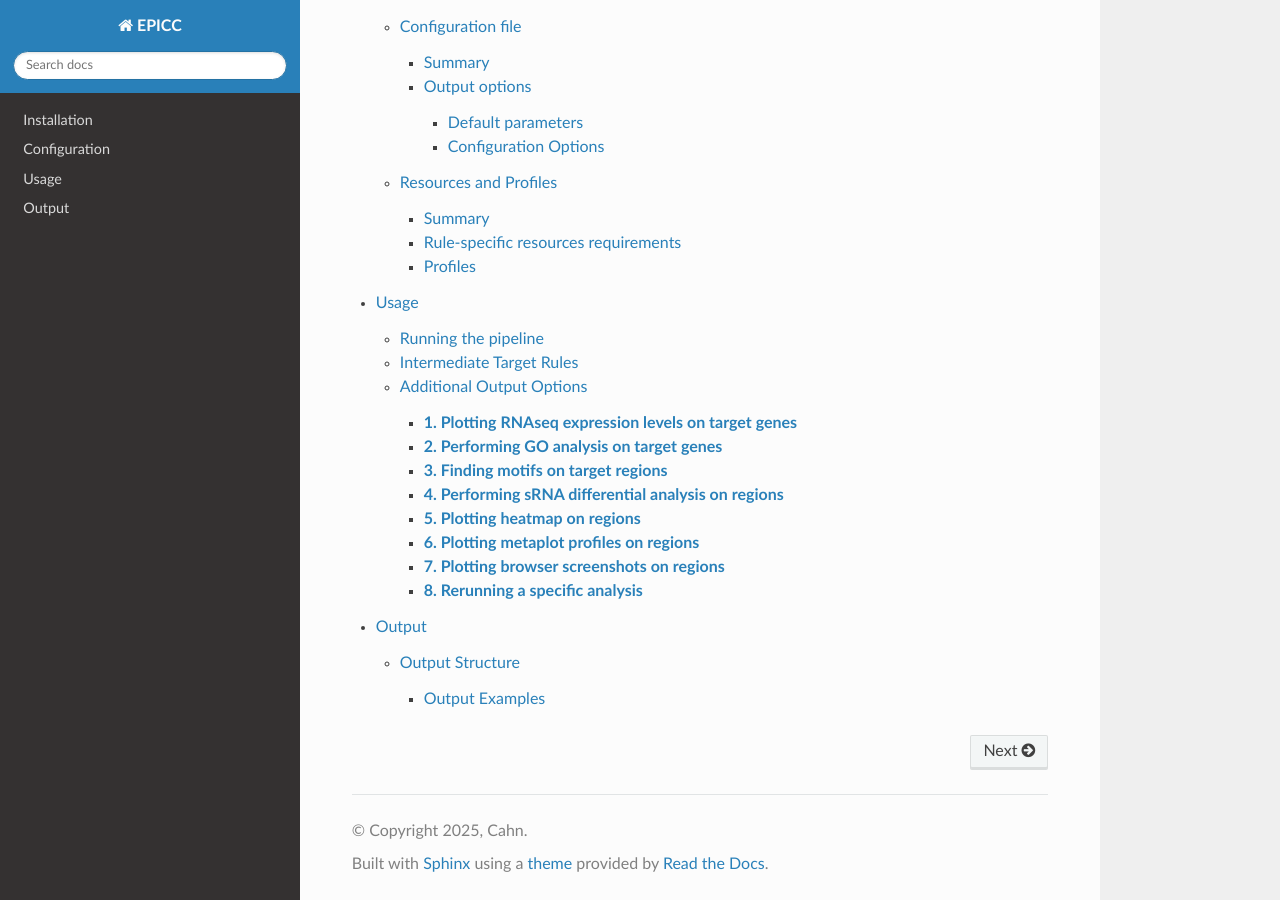
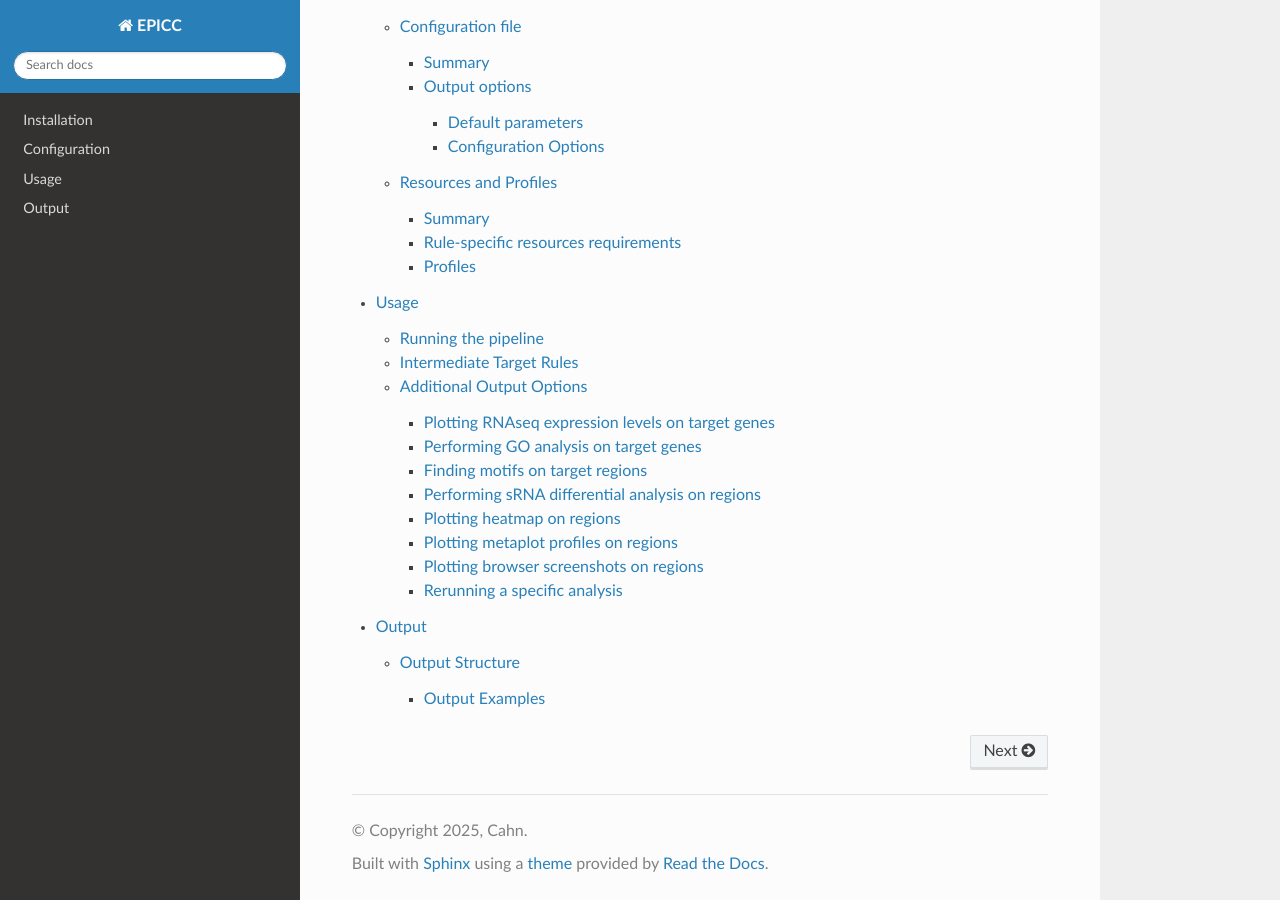
Before and after one commit to joncahn/epicc-documentation, a Sphinx documentation site: the page built from docs/source/index.rst, in a window 1280 px wide and 900 px high, scrolled down 1505 px. Built offline with Sphinx 7.4.7 and the Read the Docs theme 3.1.0, drawn with Linux system fonts in a browser that asks for light colours.

Commit message:
Update usage.rst

```diff
--- a/docs/source/usage.rst
+++ b/docs/source/usage.rst
@@ -1,8 +1,9 @@
+=====
 Usage
 =====
 
 Running the pipeline
---------------------
+====================
 
 1. To run the pipeline locally:
 
@@ -33,7 +34,7 @@ If you do not want all the snakemake output (very talkative), instead of using `
 *For full understanding of snakemake capabilities and options: https://snakemake.readthedocs.io/en/stable/*
 
 Intermediate Target Rules
---------------------------
+=========================
 
 Snakemake allows intermediate files or rules to be targeted instead of the whole pipeline. If a specific output file is specificied after the snakemake run command, only the steps leading to this file will be performed, not the rest of the pipeline.
 
@@ -50,12 +51,12 @@ In addition to the additional output plots below, two rules can be specified as
 	Usage: ``snakemake --cores 1 coverage_chip``
 
 Additional Output Options
---------------------------
+=========================
 
 Below is a list of *cool* outputs that can be generated once whole pipeline ran once. You'll find a basic structure for how to tell snakemake to generate them, feel free to replace the --cores 1 with the HPC profile you would rather use.
 
-**1. Plotting RNAseq expression levels on target genes**
-++++++++++++++++++++++++++++++++++++++++++++++++++++++++
+Plotting RNAseq expression levels on target genes
++++++++++++++++++++++++++++++++++++++++++++++++++
 
 Given a list of genes (and optional labels), it will plot the expression levels in all the different samples in the samplefile and analysis name defined. Genes uniquely differentially regulated in one sample versus one or more samples are color coded. It is based on a Rdata file created during the Differential Expression analysis.
 
@@ -75,8 +76,8 @@ An example where <analysis_name>="test_smk" and <ref_genome>="TAIR10", while set
 
 Output is a single pdf file named ``results/RNA/plots/plot_expression__<analysis_name>__<ref_genome>__<rnaseq_target_file_label>.pdf`` where each gene of the list is on an individual page.
 
-**2. Performing GO analysis on target genes**
-+++++++++++++++++++++++++++++++++++++++++++++
+Performing GO analysis on target genes
+++++++++++++++++++++++++++++++++++++++
 
 Given a file containing a list of genes to do GO analysis on, and optionally a background file (default to all genes in the reference genome), it will perform Gene Ontology analysis.
 
@@ -98,8 +99,8 @@ An example where <analysis_name>="test_smk" and <ref_genome>="ColCEN", while set
 
 Output are two pdf files, one for the biological process terms ``results/RNA/plots/topGO_<rnaseq_target_file_label>_BP_treemap.pdf`` and one for the molecular function terms ``results/RNA/plots/topGO_<rnaseq_target_file_label>_MF_treemap.pdf``. Corresponding tables listing the terms enriched for each gene of the ``rnaseq_target_file`` are also generated at ``results/RNA/GO/topGO_<rnaseq_target_file_label>_<BP|MF>_<GOs|GIDs>.txt`` for a focus on the GO terms or the GIDs, respectively.
 
-**3. Finding motifs on target regions**
-+++++++++++++++++++++++++++++++++++++++
+Finding motifs on target regions
+++++++++++++++++++++++++++++++++
 
 Given a bed file containing different regions, it will perform a motifs analysis with meme.
 
@@ -125,8 +126,8 @@ When setting ``motif_ref_genome``, it is safer to use a reference genome that ha
 
 For the target file chosen ``motif_target_file``, if the regions are over 500bp, only the middle 400bp will be used.
 
-**4. Performing sRNA differential analysis on regions**
-+++++++++++++++++++++++++++++++++++++++++++++++++++++++
+Performing sRNA differential analysis on regions
+++++++++++++++++++++++++++++++++++++++++++++++++
 
 Given a bed or gff file, it will perform the small RNA analysis with shortstack followed by differential analysis with edgeR, using all the samples from the sample file but limiting the mapping and counts to the loci in the target file. Edit ``srna_target_file`` and ``srna_target_file_label`` in the config file.
 
@@ -150,8 +151,8 @@ If you only want the results of Shortstack and not the differential analysis, li
 
 The bed or gff file of regions **MUST HAVE** a header with a column called "Name" (the 4th column of a bed file or the 9th column of a gff3).
 
-**5. Plotting heatmap on regions**
-++++++++++++++++++++++++++++++++++
+Plotting heatmap on regions
++++++++++++++++++++++++++++
 
 Given a bed file, it will plot a heatmap using deeptools. Edit ``heatmap_target_file`` and ``heatmap_target_file_label`` in the config file.
 
@@ -194,8 +195,8 @@ The color scheme of the heatmap is "seismic" for all samples and "Oranges" for m
 
 The size of the scaled regions ``middle`` (-m in deeptools), the size of the surrounding regions ``before`` (-b in deeptools) and ``after`` (-a in deeptools) and the binsize ``binsize`` (-bs in deeptools) can be edited in the config file in ``heatmaps`` for each <matrix_params>.
 
-**6. Plotting metaplot profiles on regions**
-++++++++++++++++++++++++++++++++++++++++++++
+Plotting metaplot profiles on regions
++++++++++++++++++++++++++++++++++++++
 
 Given a bed file, it will plot a metaplot profile using deeptools. Edit ``heatmap_target_file`` and ``heatmap_target_file_label`` in the config file.
 
@@ -219,8 +220,8 @@ By default, the type of plots are "lines". See deeptools documentation for other
 
 The size of the scaled regions ``middle`` (-m in deeptools), the size of the surrounding regions ``before`` (-b in deeptools) and ``after`` (-a in deeptools) and the binsize ``binsize`` (-bs in deeptools) can be edited in the config file in ``heatmaps`` for each <matrix_params>.
 
-**7. Plotting browser screenshots on regions**
-++++++++++++++++++++++++++++++++++++++++++++++
+Plotting browser screenshots on regions
++++++++++++++++++++++++++++++++++++++++
 
 Given a region file, it will plot a browser screenshot using R packages. Edit ``browser_target_file`` and ``browser_target_file_label`` in the config file.
 
@@ -231,6 +232,7 @@ To run the analysis:
   snakemake --cores 1 results/combined/plots/Browser_<target_name>__<env>__<analysis_name>__<ref_genome>.pdf
 
 The target file is a bed-like file, with the following columns:
+
 +-----+-------+------+-------+---------+----------------------------+----------------------------+
 | Chr | Start | End  | ID    | Binsize | Higlight_starts (optional) | Higlight_widths (optional) |
 +=====+=======+======+=======+=========+============================+============================+
@@ -245,8 +247,8 @@ Use <env>="all" to include all samples, "most" for all data-types except mC, or
 
 By default, no TE file is used. If you want to add TE annotations, supply a bed-file in the config file ``browser_TE_file``.
 
-**8. Rerunning a specific analysis**
-++++++++++++++++++++++++++++++++++++
+Rerunning a specific analysis
+++++++++++++++++++++++++++++++
 
 To rerun a specific analysis, force snakemake to recreate the target file, adding to the snakemake command: ``<target_file> --force``
 e.g ``snakemake --cores 1 results/combined/plots/srna_sizes_stats_test_snakemake_sRNA.pdf --force``
```
